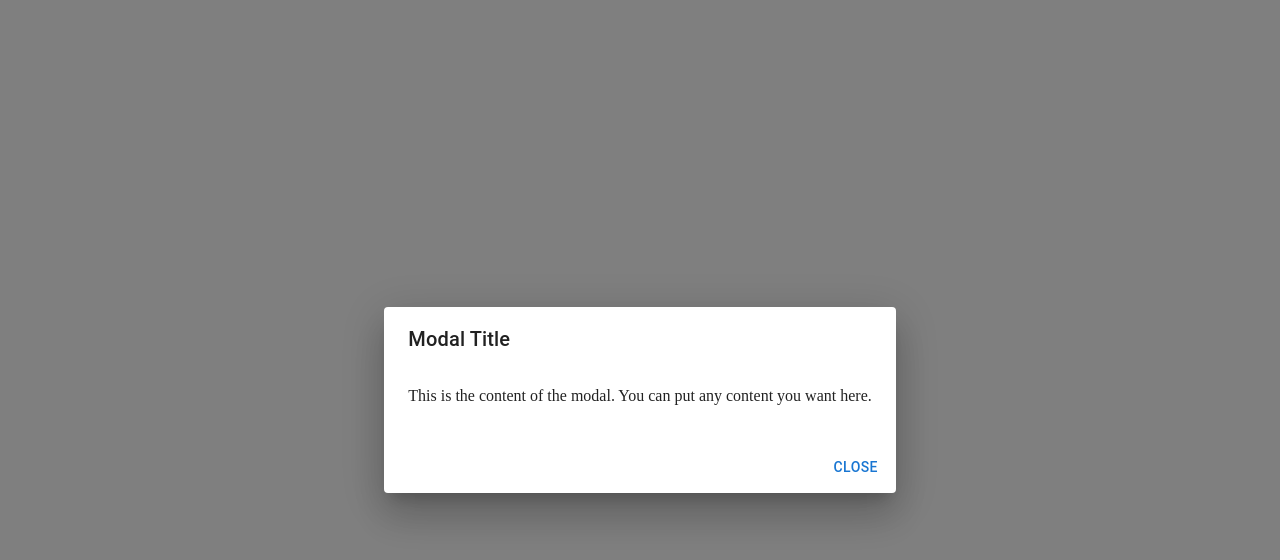
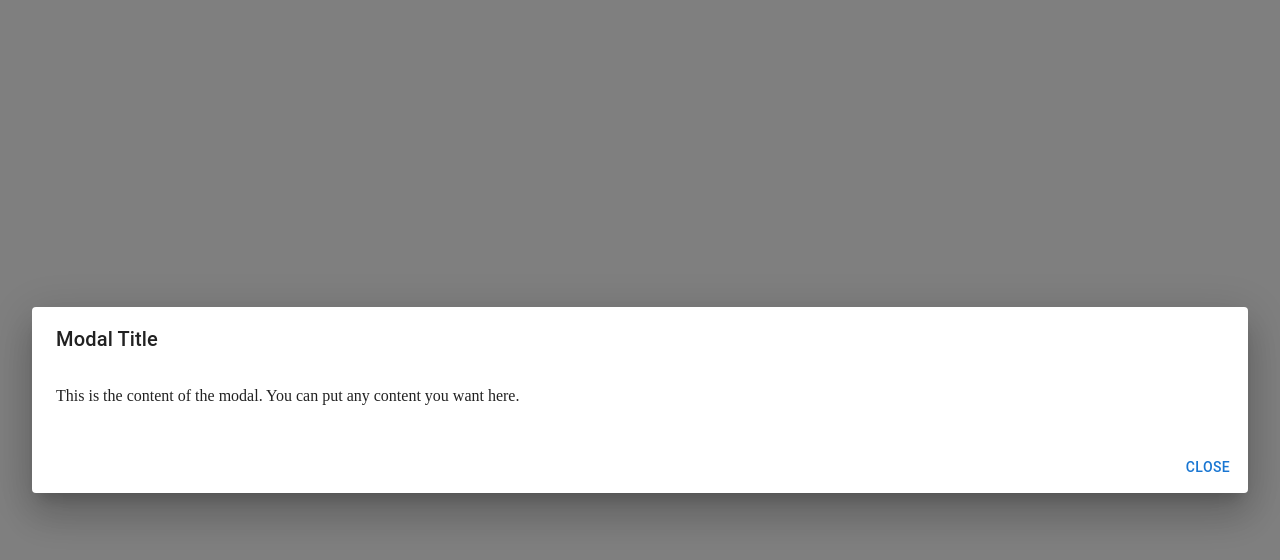
Before and after one commit to AllenCaoo/MediaPilot, a React (Create React App) app in the folder client/: page / in a window 1280 px wide. Both pictures are taken after typing "Sample" into the empty fields and a click on the button "SUBMIT". Shown: the top 560 px of the page. Built offline with nearby package versions, Linux system fonts and the light colour scheme; no server answers.

Commit message:
width popup

```diff
--- a/client/src/components/Popup.js
+++ b/client/src/components/Popup.js
@@ -1,17 +1,32 @@
+// import React, {useState} from 'react';
+
+// import Button from '@mui/material/Button';
+// import Dialog from '@mui/material/Dialog';
+// import DialogActions from '@mui/material/DialogActions';
+// import DialogContent from '@mui/material/DialogContent';
+// import DialogTitle from '@mui/material/DialogTitle';
+
+
 import React, {useState} from 'react';
-
+import Box from '@mui/material/Box';
 import Button from '@mui/material/Button';
 import Dialog from '@mui/material/Dialog';
 import DialogActions from '@mui/material/DialogActions';
 import DialogContent from '@mui/material/DialogContent';
+import DialogContentText from '@mui/material/DialogContentText';
 import DialogTitle from '@mui/material/DialogTitle';
-
-
+import FormControl from '@mui/material/FormControl';
+import FormControlLabel from '@mui/material/FormControlLabel';
+import InputLabel from '@mui/material/InputLabel';
+import MenuItem from '@mui/material/MenuItem';
+import Select from '@mui/material/Select';
+import Switch from '@mui/material/Switch';
 
 export function Popup() {
 
   const [open, setOpen] = useState(true);
-
+  const [fullWidth, setFullWidth] = React.useState(true);
+  const [maxWidth, setMaxWidth] = React.useState('sm');
   const handleOpen = () => {
     setOpen(true);
   };
@@ -19,9 +34,14 @@ export function Popup() {
   const handleClose = () => {
     setOpen(false);
   };
+
+
   function Modal({ open, onClose, title, content, actions }) {
     return (
-      <Dialog open={open} onClose={onClose}>
+      <Dialog open={open}
+              onClose={onClose}
+              fullWidth={'xl'}
+              maxWidth={'xl'}>
         <DialogTitle>{title}</DialogTitle>
         <DialogContent>{content}</DialogContent>
         <DialogActions>{actions}</DialogActions>
```
